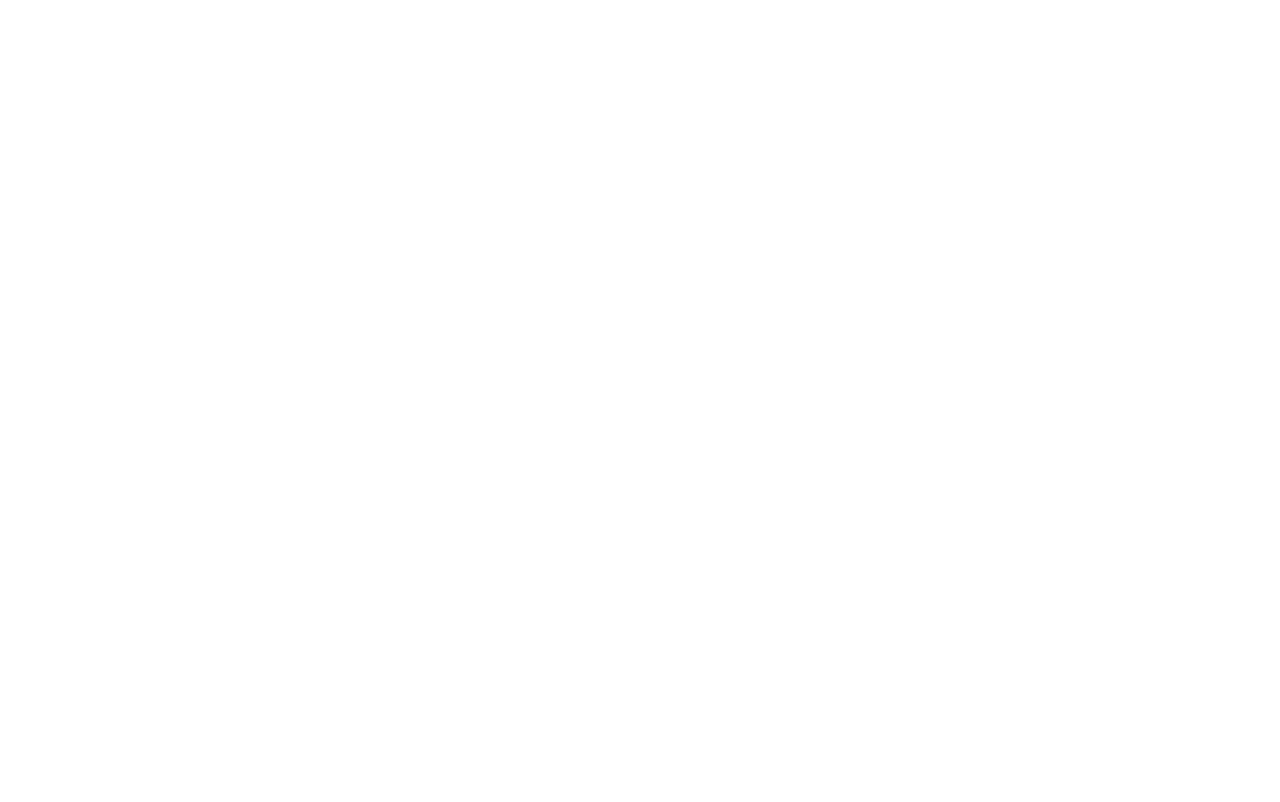
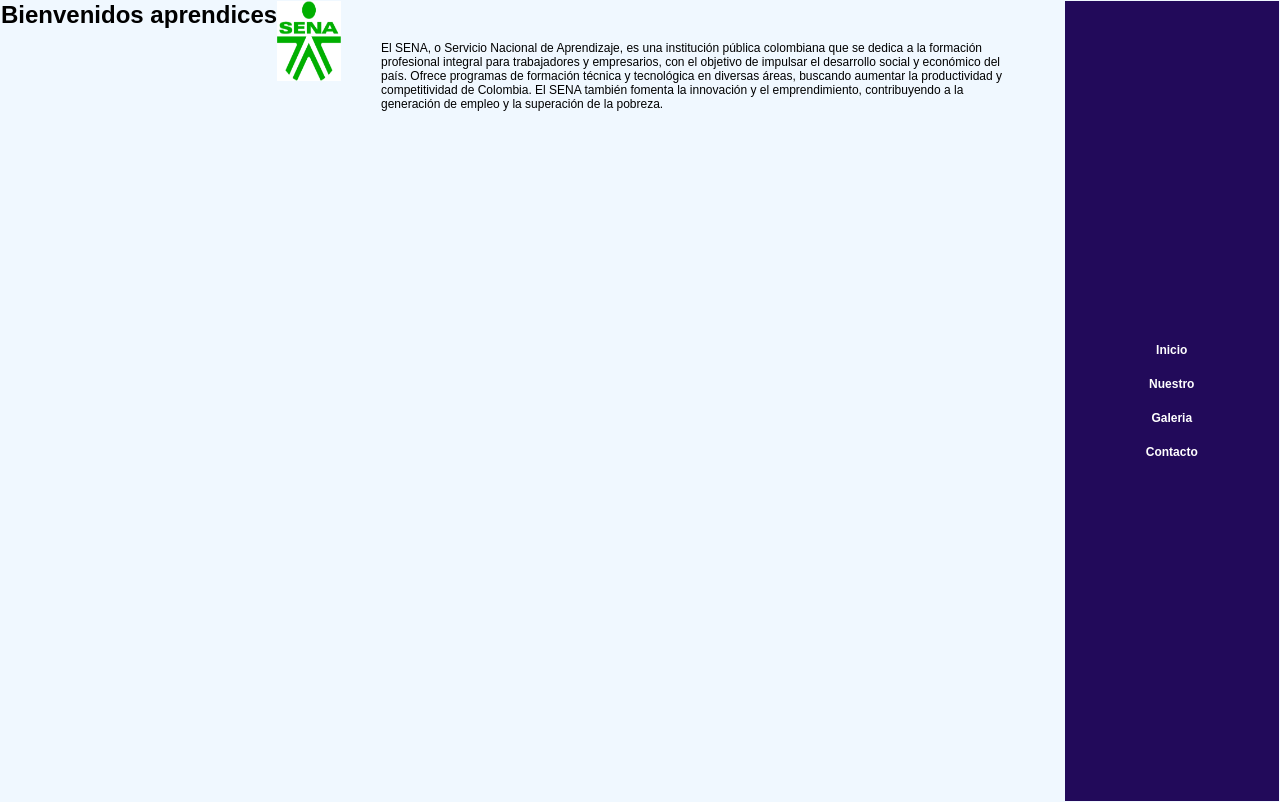
Before and after one commit to JFernaNDO136/proyecto-final-, a plain HTML site: page index.html in a window 1280 px wide. Drawn offline with Linux system fonts and the light colour scheme.

Commit message:
rama master , actualizacion

```diff
--- a/index.html
+++ b/index.html
@@ -3,9 +3,27 @@
 <head>
     <meta charset="UTF-8">
     <meta name="viewport" content="width=device-width, initial-scale=1.0">
+    <link rel="stylesheet" href="style/Style.css">
     <title>Document</title>
+
 </head>
 <body>
-
+    <div class="contenedor_principal">
+        <h1>Bienvenidos aprendices</h1>
+        <img class="img" src="imagen/descarga.png" alt="logo" title="Logo SENA">
+        <main class="main">
+            <section>
+<p>El SENA, o Servicio Nacional de Aprendizaje, es una institución pública colombiana que se dedica a la formación profesional integral para trabajadores y empresarios, con el objetivo de impulsar el desarrollo social y económico del país. Ofrece programas de formación técnica y tecnológica en diversas áreas, buscando aumentar la productividad y competitividad de Colombia. El SENA también fomenta la innovación y el emprendimiento, contribuyendo a la generación de empleo y la superación de la pobreza.</p>
+            </section>
+        </main>
+        <aside class="menu">
+            <ul>
+            <li><a href="">Inicio</a></li>
+            <li><a href="">Nuestro</a></li>
+            <li><a href="">Galeria</a></li>
+            <li><a href="">Contacto</a></li>
+            </ul>
+        </aside>
+    </div>
 </body>
 </html>
--- /dev/null
+++ b/style/Style.css
@@ -0,0 +1,59 @@
+*{
+margin: 0;
+padding: 0;
+box-sizing: border-box;
+
+}
+
+body{
+background-color: aliceblue;
+color: black;
+padding: 1px;
+font-size: 12px;
+font-family: Arial, Helvetica, sans-serif;
+}
+.contenedor_principal{
+    flex: auto;
+    display: flex;
+    height: 100vh;
+}
+.main{
+    flex: 3;
+    padding: 40px;
+    display: flex;
+    background-color: aliceblue;
+    overflow-y: auto;
+
+}
+.menu{
+    flex: 1;
+    background-color: #220a5a;
+    color: white;
+    display: flex;
+    align-items: center;
+    justify-content: center;
+}
+.menu ul{
+    list-style: none;
+    text-align: center;
+}
+.menu li{
+    margin: 20px 0;
+
+}
+.menu a{
+    text-decoration: none;
+    color: white;
+    font-weight: bold;
+
+}
+.menu a:hover{
+    color: rgb(255, 255, 0)
+
+}
+.img{
+    width: 5%;
+    height: 10%;
+h1{
+    text-align: center;
+}
```
Also changed, not shown: imagen/descarga.png (added).
